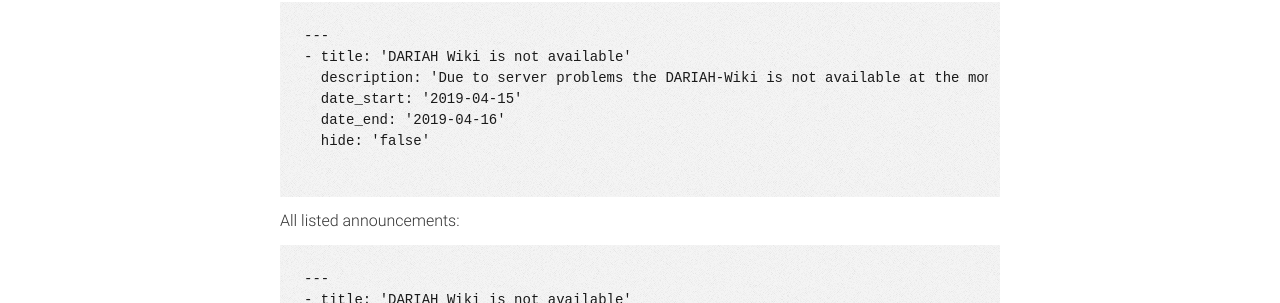
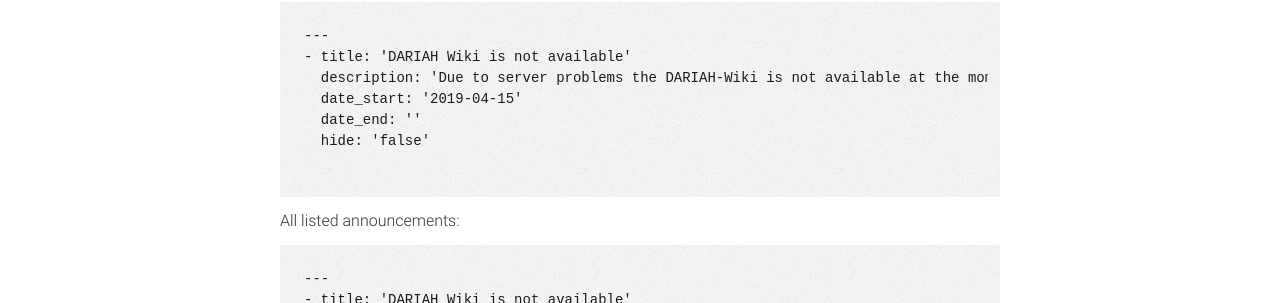
Before and after one commit to DARIAH-DE/status, a Jekyll site: the page built from currentdata.md, in a window 1280 px wide. Shown: the part 178-481 px from the top of the page. Built offline with Jekyll 4.4.1, drawn with Linux system fonts in a browser that asks for light colours; our own code applies the rules of GitHub Pages for plain Markdown files.

Commit message:
update dariah status
wiki is still down

```diff
--- a/_data/outages.yaml
+++ b/_data/outages.yaml
@@ -1,7 +1,7 @@
 ---
 - title: 'DARIAH Wiki is not available'
   date_start: '2019-04-15'
-  date_end: '2019-04-16'
+  date_end: ''
   hide: false
   description: 'Due to server problems the DARIAH-Wiki is not available at the moment. We apologize for the inconvenience!'
   affected_services:
```
